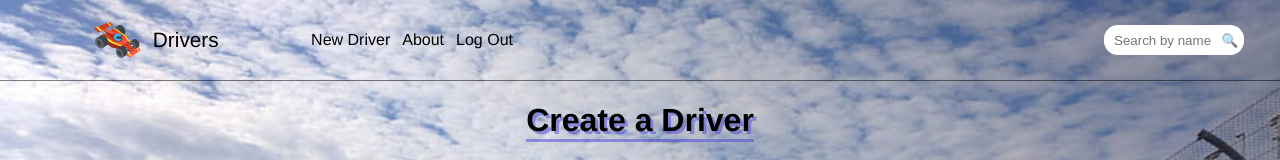
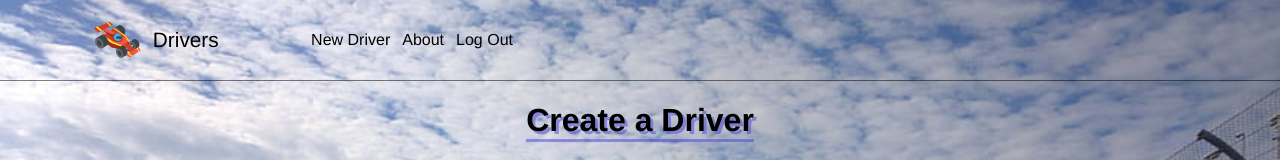
Before and after one commit to LisandrOviedo/PI-Drivers, a React (Vite) app in the folder client/: page /registerDriver in a window 1280 px wide. Shown: the top 160 px of the page. Built offline with nearby package versions, Linux system fonts and the light colour scheme; no server answers.

Commit message:
Drivers v1.9.5

```diff
--- a/client/src/components/NavBar/NavBar.jsx
+++ b/client/src/components/NavBar/NavBar.jsx
@@ -1,4 +1,4 @@
-import { Link } from "react-router-dom";
+import { Link, useLocation } from "react-router-dom";
 
 import SearchBar from "../SearchBar/SearchBar";
 
@@ -7,6 +7,8 @@
 import styles from "./NavBar.module.scss";
 
 export default function NavBar(props) {
+  const { pathname } = useLocation();
+
   return (
     <nav id="navBar" className={styles.navContainer}>
       <div className={styles.firstSection}>
@@ -28,7 +30,7 @@
         </div>
 
         <div className={styles.searchBar}>
-          <SearchBar />
+          {pathname === "/home" && <SearchBar />}
         </div>
       </div>
     </nav>
```
